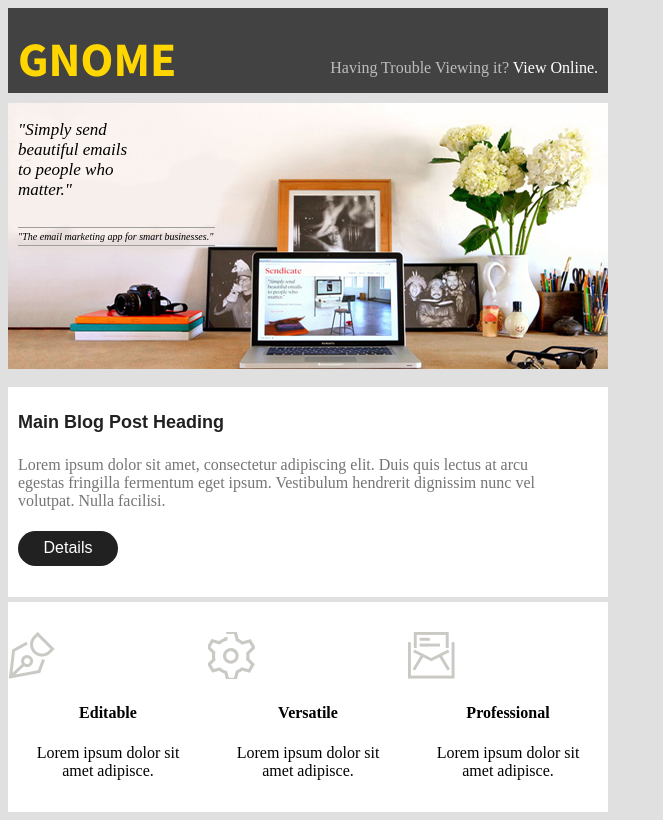
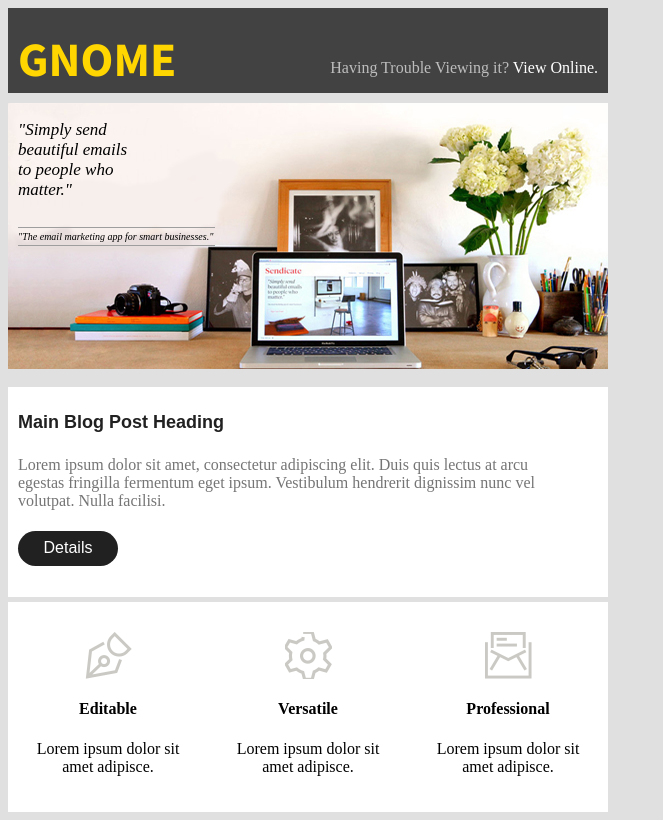
Before and after one commit to cnzau/psdToHtml, a plain HTML site: page index.html in a window 1280 px wide. Shown: the whole page, without its empty margins (0-663 px from the left). Drawn offline with Linux system fonts and the light colour scheme.

Commit message:
center images in various divs

```diff
--- a/style.css
+++ b/style.css
@@ -121,3 +121,8 @@ body {
 #h1 {
 	text-align: center;
 }
+#img1 {
+	display: block;
+	margin-left: auto;
+	margin-right: auto;
+}
```
